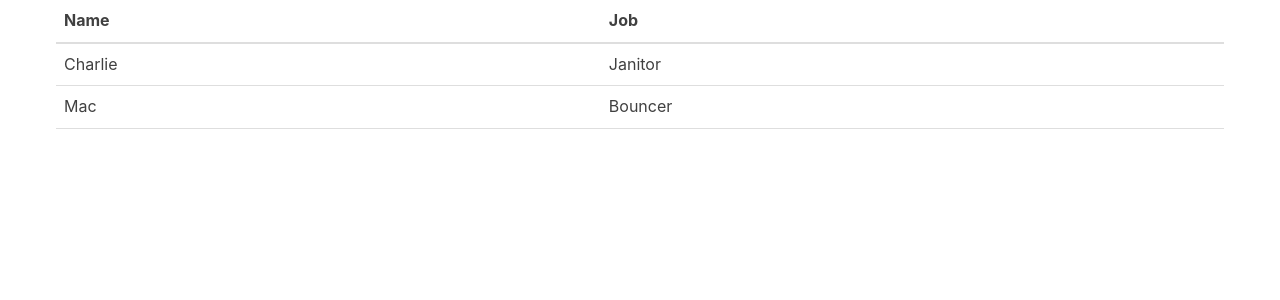
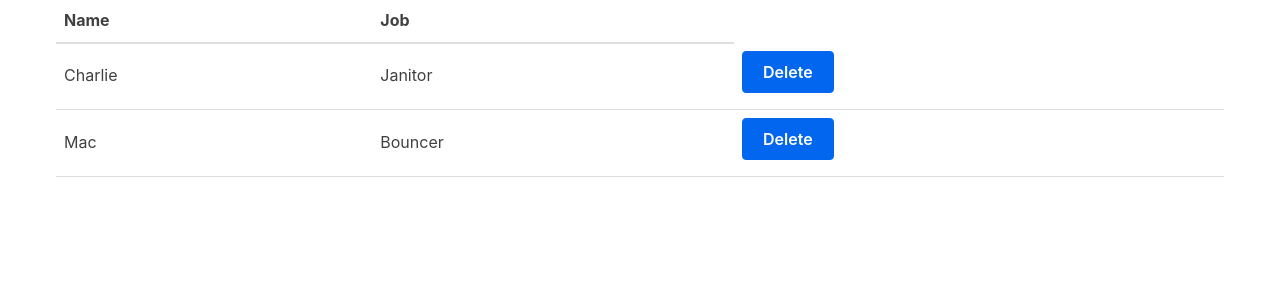
Before and after one commit to raiden808/react-crud, a React (Create React App) app: page / in a window 1280 px wide. Shown: the top 300 px of the page. Built offline with nearby package versions, Linux system fonts and the light colour scheme; the HTML template or start-up script is replaced by a standard one.

Commit message:
Update table.js

```diff
--- a/src/table.js
+++ b/src/table.js
@@ -19,6 +19,7 @@ const TableBody = props => {
       <tr key={index}>
         <td>{row.name}</td>
         <td>{row.job}</td>
+        <td><button onClick={() => props.removeCharacter(index)}>Delete</button></td>
       </tr>
     )
   })
```
